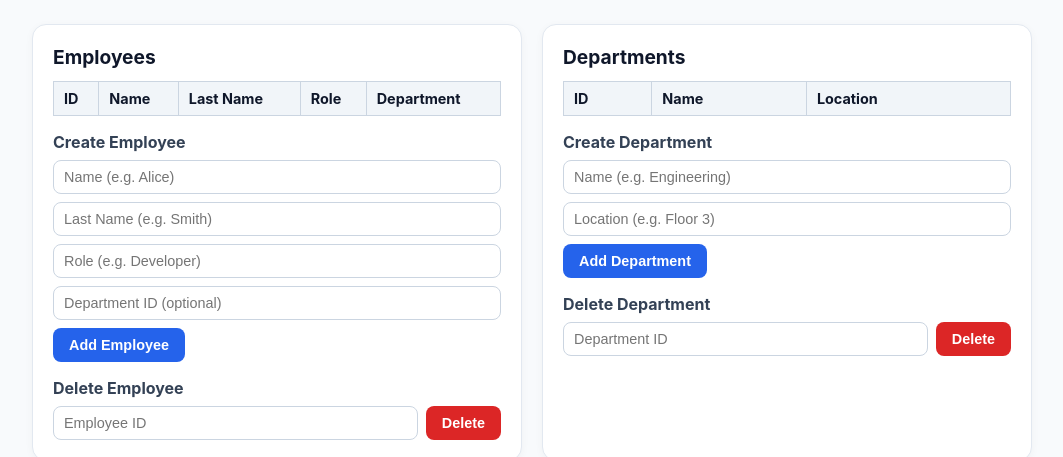
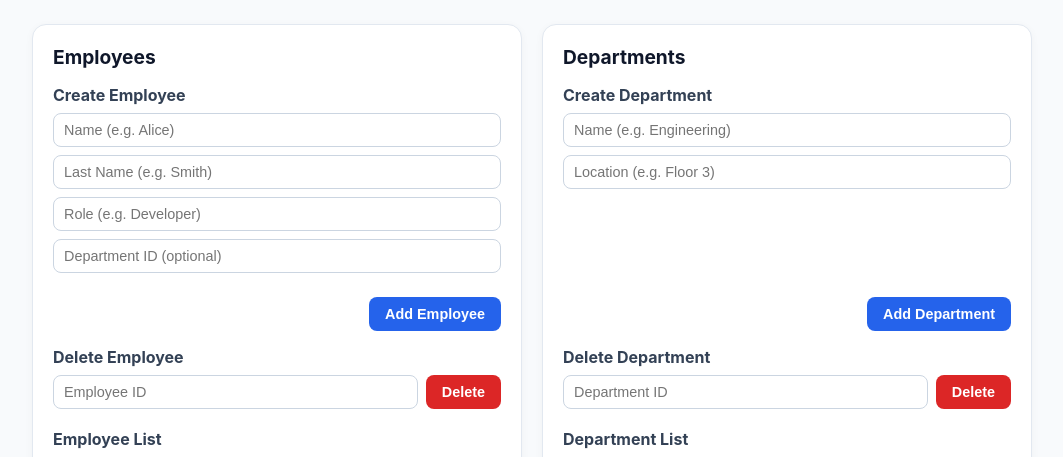
Before and after one commit to mohamedislemdjaballah/employee-management-system, a Spring Boot app: page / in a window 1280 px wide. Shown: the part 102-559 px from the top of the page, without its empty margins (108-1171 px from the left). Run offline with Spring Boot 4, Linux system fonts and the light colour scheme; lists and menus that the app fills with data are empty.

Commit message:
fix index of spring app

```diff
--- a/demo/src/main/resources/static/index.html
+++ b/demo/src/main/resources/static/index.html
@@ -101,6 +101,17 @@
 
     .row-form input { margin-bottom: 0; }
 
+    .create-form {
+      min-height: 218px;
+      display: flex;
+      flex-direction: column;
+    }
+
+    .create-form button {
+      margin-top: auto;
+      align-self: flex-end;
+    }
+
     @media (max-width: 780px) {
       .grid { grid-template-columns: 1fr; }
     }
@@ -117,6 +128,23 @@
       <!-- EMPLOYEES SECTION -->
       <section class="card">
         <h2>Employees</h2>
+
+        <h3>Create Employee</h3>
+        <div class="create-form">
+          <input type="text" id="empName" placeholder="Name (e.g. Alice)" />
+          <input type="text" id="empLastName" placeholder="Last Name (e.g. Smith)" />
+          <input type="text" id="empRole" placeholder="Role (e.g. Developer)" />
+          <input type="number" id="empDeptId" placeholder="Department ID (optional)" />
+          <button type="button" id="createEmpBtn">Add Employee</button>
+        </div>
+
+        <h3>Delete Employee</h3>
+        <div class="row-form">
+          <input type="number" id="deleteEmpId" placeholder="Employee ID" />
+          <button type="button" id="deleteEmpBtn" class="danger">Delete</button>
+        </div>
+
+        <h3 style="margin-top: 20px;">Employee List</h3>
         <table>
           <thead>
             <tr>
@@ -129,24 +157,26 @@
           </thead>
           <tbody id="employeeTable"></tbody>
         </table>
-
-        <h3>Create Employee</h3>
-        <input type="text" id="empName" placeholder="Name (e.g. Alice)" />
-        <input type="text" id="empLastName" placeholder="Last Name (e.g. Smith)" />
-        <input type="text" id="empRole" placeholder="Role (e.g. Developer)" />
-        <input type="number" id="empDeptId" placeholder="Department ID (optional)" />
-        <button type="button" id="createEmpBtn">Add Employee</button>
-
-        <h3>Delete Employee</h3>
-        <div class="row-form">
-          <input type="number" id="deleteEmpId" placeholder="Employee ID" />
-          <button type="button" id="deleteEmpBtn" class="danger">Delete</button>
-        </div>
       </section>
 
       <!-- DEPARTMENTS SECTION -->
       <section class="card">
         <h2>Departments</h2>
+
+        <h3>Create Department</h3>
+        <div class="create-form">
+          <input type="text" id="deptName" placeholder="Name (e.g. Engineering)" />
+          <input type="text" id="deptLocation" placeholder="Location (e.g. Floor 3)" />
+          <button type="button" id="createDeptBtn">Add Department</button>
+        </div>
+
+        <h3>Delete Department</h3>
+        <div class="row-form">
+          <input type="number" id="deleteDeptId" placeholder="Department ID" />
+          <button type="button" id="deleteDeptBtn" class="danger">Delete</button>
+        </div>
+
+        <h3 style="margin-top: 20px;">Department List</h3>
         <table>
           <thead>
             <tr>
@@ -157,17 +187,6 @@
           </thead>
           <tbody id="departmentTable"></tbody>
         </table>
-
-        <h3>Create Department</h3>
-        <input type="text" id="deptName" placeholder="Name (e.g. Engineering)" />
-        <input type="text" id="deptLocation" placeholder="Location (e.g. Floor 3)" />
-        <button type="button" id="createDeptBtn">Add Department</button>
-
-        <h3>Delete Department</h3>
-        <div class="row-form">
-          <input type="number" id="deleteDeptId" placeholder="Department ID" />
-          <button type="button" id="deleteDeptBtn" class="danger">Delete</button>
-        </div>
       </section>
     </div>
   </div>
```
